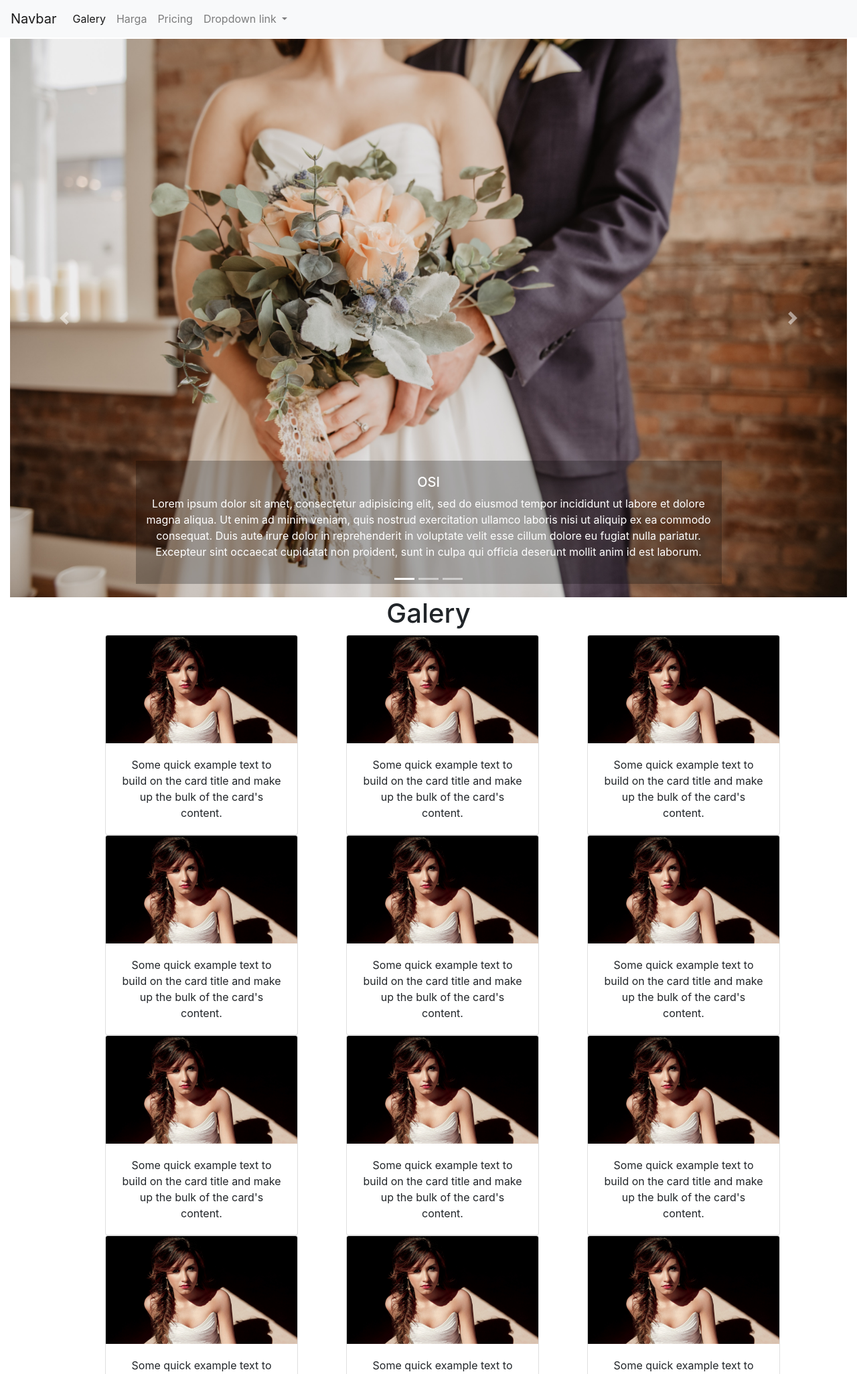
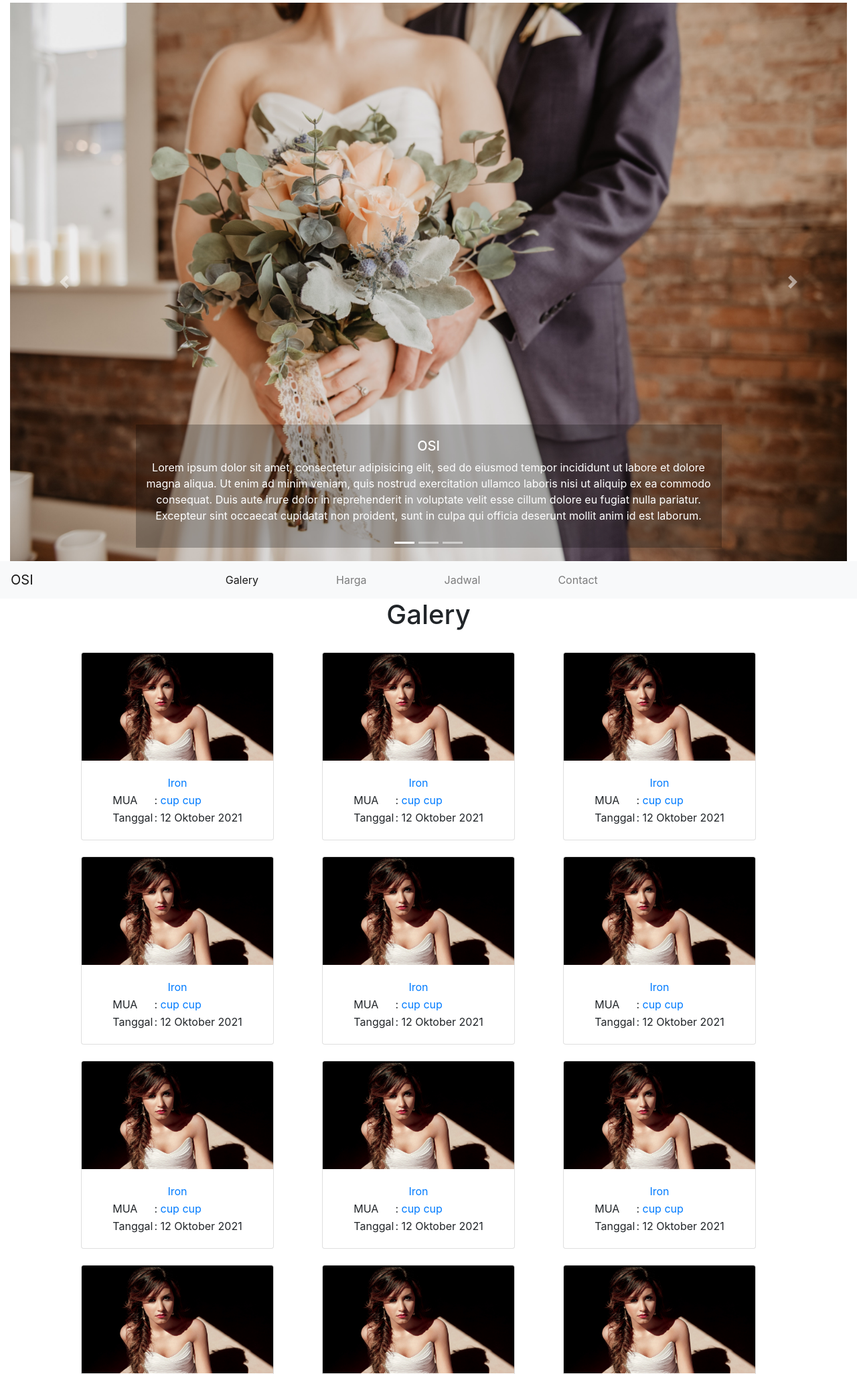
Before and after one commit to mtrianjasmoro/osi, a PHP site: page / in a window 1280 px wide. Shown: the top 2052 px of the page at 67% size. Run offline with PHP 8.4, Linux system fonts and the light colour scheme; some libraries are stand-ins or nearby versions.

Commit message:
menambah tampilan

```diff
--- a/custom.css
+++ b/custom.css
@@ -9,3 +9,7 @@
 	padding-top: 50px;
 	margin-top: -50px;
 }
+
+li.nav-item  {
+	margin-right: 100px;
+}
--- a/index.php
+++ b/index.php
@@ -9,43 +9,14 @@
   <link rel="stylesheet" href="https://maxcdn.bootstrapcdn.com/bootstrap/4.0.0/css/bootstrap.min.css" integrity="sha384-Gn5384xqQ1aoWXA+058RXPxPg6fy4IWvTNh0E263XmFcJlSAwiGgFAW/dAiS6JXm" crossorigin="anonymous">
   <link rel="stylesheet" type="text/css" href="custom.css">
 
-  <title>Hello, world!</title>
+<!-- font awesome -->
+<script src="https://kit.fontawesome.com/2adaa6ac33.js" crossorigin="anonymous"></script>
+  <title>OSI </title>
 </head>
 <body>
-  <!-- navbar -->
-  <nav class="navbar navbar-expand-lg navbar-light bg-light fixed-top">
-    <a class="navbar-brand" href="#">Navbar</a>
-    <button class="navbar-toggler" type="button" data-toggle="collapse" data-target="#navbarNavDropdown" aria-controls="navbarNavDropdown" aria-expanded="false" aria-label="Toggle navigation">
-      <span class="navbar-toggler-icon"></span>
-    </button>
-    <div class="collapse navbar-collapse" id="navbarNavDropdown">
-      <ul class="navbar-nav">
-        <li class="nav-item active">
-          <a class="nav-link" href="#galery">Galery <span class="sr-only">(current)</span></a>
-        </li>
-        <li class="nav-item">
-          <a class="nav-link" href="#harga">Harga</a>
-        </li>
-        <li class="nav-item">
-          <a class="nav-link" href="#">Pricing</a>
-        </li>
-        <li class="nav-item dropdown">
-          <a class="nav-link dropdown-toggle" href="#" id="navbarDropdownMenuLink" data-toggle="dropdown" aria-haspopup="true" aria-expanded="false">
-            Dropdown link
-          </a>
-          <div class="dropdown-menu" aria-labelledby="navbarDropdownMenuLink">
-            <a class="dropdown-item" href="#">Action</a>
-            <a class="dropdown-item" href="#">Another action</a>
-            <a class="dropdown-item" href="#">Something else here</a>
-          </div>
-        </li>
-      </ul>
-    </div>
-  </nav>
-  <!-- end navbar -->
 
   <!-- carosel -->
-  <div id="carouselExampleIndicators" class="carousel slide col mt-5" data-ride="carousel">
+  <div id="carouselExampleIndicators" class="carousel slide col mt-1" data-ride="carousel">
     <ol class="carousel-indicators">
       <li data-target="#carouselExampleIndicators" data-slide-to="0" class="active"></li>
       <li data-target="#carouselExampleIndicators" data-slide-to="1"></li>
@@ -54,7 +25,7 @@
     <div class="carousel-inner">
       <div class="carousel-item active">
         <img class="d-block w-100" src="img/osi1.jpg" alt="First slide">
-        <div class="carousel-caption d-none d-md-block">
+        <div class="carousel-caption d-none d-sm-block">
           <h5>OSI</h5>
           <p>Lorem ipsum dolor sit amet, consectetur adipisicing elit, sed do eiusmod
             tempor incididunt ut labore et dolore magna aliqua. Ut enim ad minim veniam,
@@ -66,7 +37,7 @@
       </div>
       <div class="carousel-item">
         <img class="d-block w-100" src="img/osi2.jpg" alt="Second slide">
-        <div class="carousel-caption d-none d-md-block">
+        <div class="carousel-caption d-none d-sm-block">
           <h5>OSI</h5>
           <p>Lorem ipsum dolor sit amet, consectetur adipisicing elit, sed do eiusmod
             tempor incididunt ut labore et dolore magna aliqua. Ut enim ad minim veniam,
@@ -78,7 +49,7 @@
       </div>
       <div class="carousel-item">
         <img class="d-block w-100" src="img/osi3.jpg" alt="Third slide">
-        <div class="carousel-caption d-none d-md-block">
+        <div class="carousel-caption d-none d-sm-block">
           <h5>OSI</h5>
           <p>Lorem ipsum dolor sit amet, consectetur adipisicing elit, sed do eiusmod
             tempor incididunt ut labore et dolore magna aliqua. Ut enim ad minim veniam,
@@ -99,6 +70,30 @@
     </a>
   </div>
   <!-- carosel -->
+<!-- navbar -->
+  <nav class="navbar navbar-expand-lg navbar-light bg-light sticky-top">
+    <a class="navbar-brand" href="#">OSI</a>
+    <button class="navbar-toggler" type="button" data-toggle="collapse" data-target="#navbarNavDropdown" aria-controls="navbarNavDropdown" aria-expanded="false" aria-label="Toggle navigation">
+      <span class="navbar-toggler-icon"></span>
+    </button>
+    <div class="collapse navbar-collapse justify-content-center" id="navbarNavDropdown">
+      <ul class="navbar-nav">
+        <li class="nav-item active">
+          <a class="nav-link" href="#galery">Galery <span class="sr-only">(current)</span></a>
+        </li>
+        <li class="nav-item">
+          <a class="nav-link" href="#harga">Harga</a>
+        </li>
+        <li class="nav-item">
+          <a class="nav-link" href="#jadwal">Jadwal</a>
+        </li>
+        <li class="nav-item">
+          <a class="nav-link" href="#contact">Contact</a>
+        </li>
+      </ul>
+    </div>
+  </nav>
+  <!-- end navbar -->
 
   <!-- jadwal -->
   <!-- jadwal -->
@@ -109,12 +104,24 @@
     <h1 class="text-center scrol">Galery</h1>
     <div class="row col-md-12">
       <?php
-      for ($i=0; $i <= 12; $i++) {
+      for ($i=0; $i <= 13; $i++) {
         ?>
-        <div class="card text-center ml-auto" style="width: 18rem;">
+        <div class="card ml-auto mt-4 rounded mx-auto d-block" style="width: 18rem;">
           <img class="card-img-top" src="img/foto1.jpg" alt="Card image cap">
           <div class="card-body">
-            <p class="card-text">Some quick example text to build on the card title and make up the bulk of the card's content.</p>
+            <table class="m-auto">
+              <tr>
+                <td colspan="2" class="text-center"><a href="https://www.instagram.com/iron.meibarata/">Iron</a></td>
+              </tr>
+              <tr>
+                <td>MUA</td>
+                <td>: <a href="https://www.instagram.com/mtrianjasmoro/">cup cup</a></td>
+              </tr>
+              <tr>
+                <td>Tanggal</td>
+                <td>: 12 Oktober 2021</td>
+              </tr>
+            </table>
           </div>
         </div>
       <?php } ?>
@@ -143,6 +150,31 @@
 </section>
 <!-- harga -->
 
+<!-- jadwal -->
+<section id="jadwal">
+  <div class="container">
+    <h1 class="text-center scrol">Jadwal</h1>
+  </div>
+</section>
+<!-- jadwal -->
+<!-- contact -->
+<section id="contact">
+    <div class="container mt-5">
+      <h1 class="text-center scrol">Contact</h1>
+        <div class="card" style="width:100%">
+    <div class="card-body ">
+      <h4 class="card-title text-center">Iron</h4>
+      <p class="card-text p-1 mb-4 h4 "><a href="https://www.instagram.com/iron.meibarata/" class="rounded bg-light p-2"><i class="fab fa-instagram ">&nbsp;Iron mei barata</i></a></p>
+
+      <p class="card-text p-1 mb-4 h4"><a href="https://wa.me/081913451575" class="rounded bg-light p-2"><i class="fab fa-whatsapp text-success">&nbsp;081 91345 1575</i></a></p>
+    </div>
+    <img class="card-img-bottom" src="img/5.jpg" alt="Card image" style="width:100%">
+  </div>
+</div>
+    </div>
+</section>
+<!-- contact -->
+
 <!-- Optional JavaScript -->
 <!-- jQuery first, then Popper.js, then Bootstrap JS -->
 <script src="https://code.jquery.com/jquery-3.2.1.slim.min.js" integrity="sha384-KJ3o2DKtIkvYIK3UENzmM7KCkRr/rE9/Qpg6aAZGJwFDMVNA/GpGFF93hXpG5KkN" crossorigin="anonymous"></script>
```
